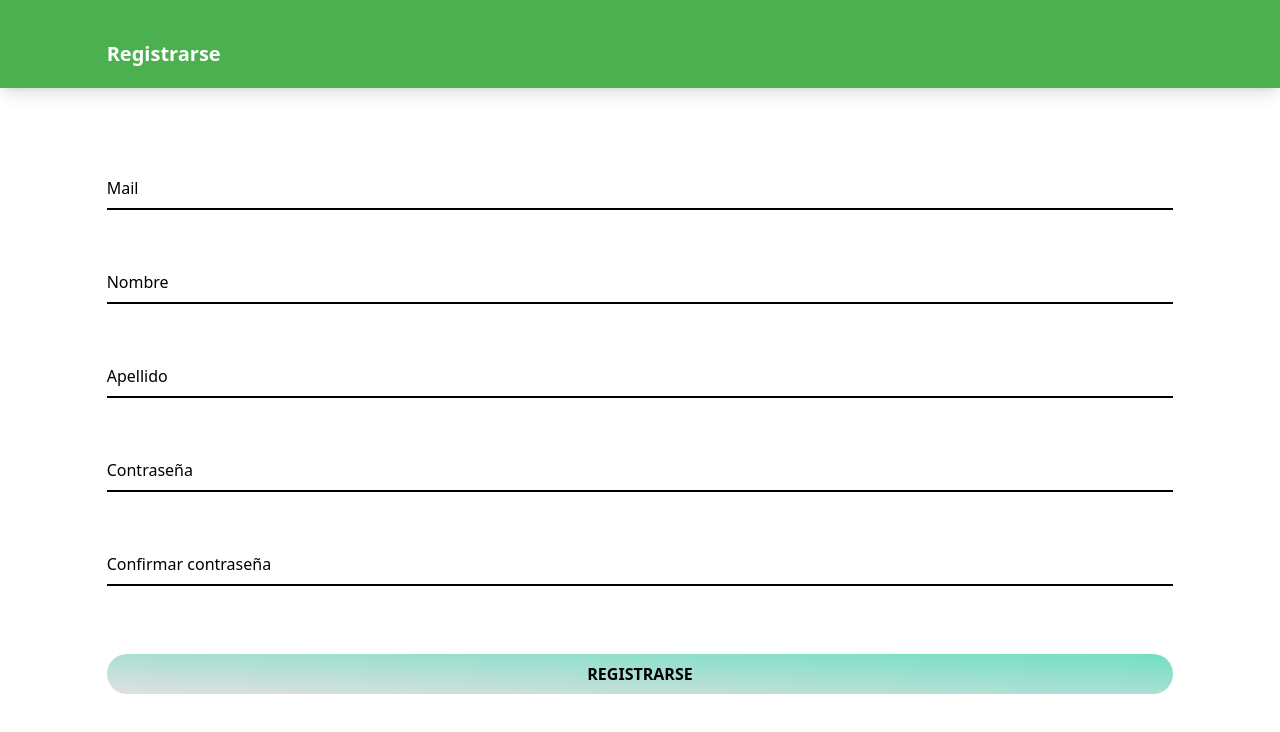
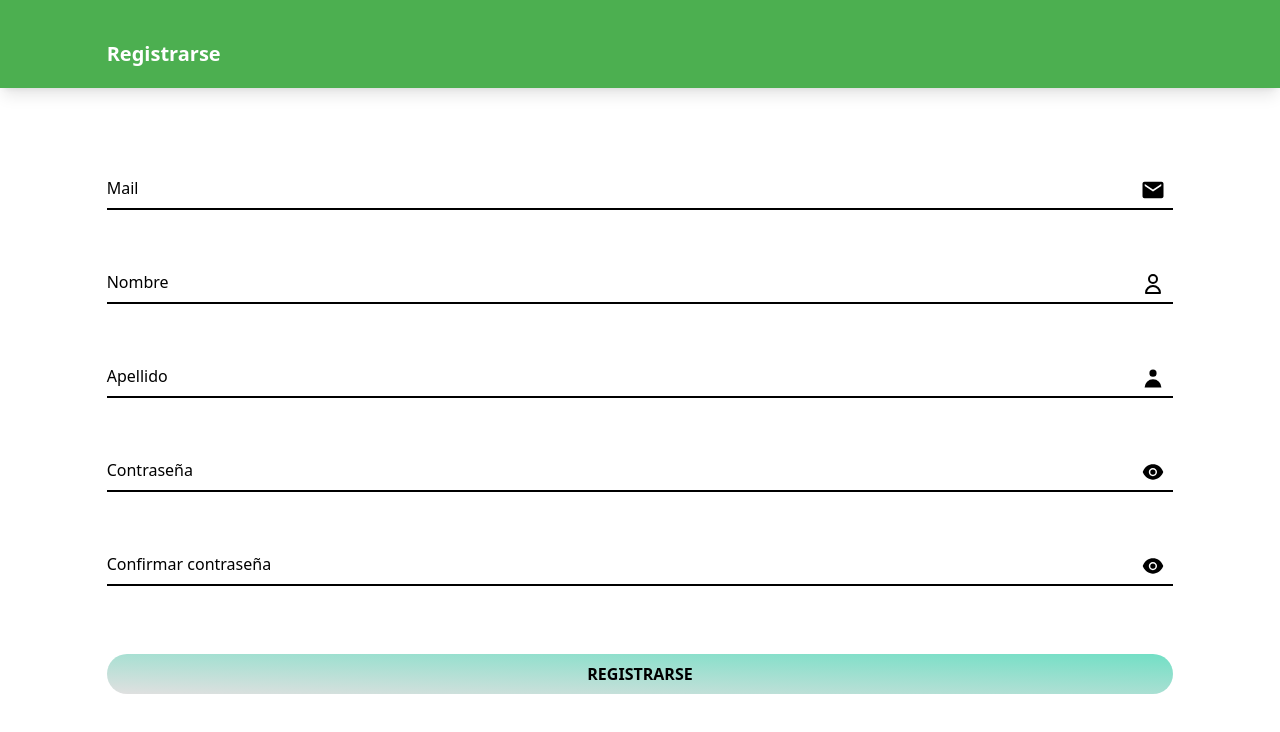
Before and after one commit to No-Country/c10-39-ft-nest-react, a React (Vite) app in the folder client/: page /register in a window 1280 px wide. Shown: the top 732 px of the page. Built offline with nearby package versions, Linux system fonts and the light colour scheme.

Commit message:
add icon in register inputs

```diff
--- a/client/src/Components/Input.tsx
+++ b/client/src/Components/Input.tsx
@@ -1,15 +1,18 @@
+import { FC } from "react";
+
 type props = {
   type: string;
   label: string;
   state: string;
   setState: (string: string) => void;
+  icon: any | undefined;
 };
 
-const Input = ({ type, label, state, setState }: props) => {
+const Input: FC<props> = ({ type, label, state, setState, icon }) => {
   const handleChange = ({ target }: { target: HTMLInputElement }) => setState(target.value);
 
   return (
-    <div className="w-10/12 flex flex-col">
+    <div className="w-10/12 flex flex-col relative">
       <label htmlFor={label} className="translate-y-10 peer-focus:tranlate-y-0">
         {label}
       </label>
@@ -20,6 +23,11 @@ const Input = ({ type, label, state, setState }: props) => {
         value={state}
         onChange={handleChange}
       />
+      {icon && (
+        <div className="[&>svg]:absolute [&>svg]:bottom-2 [&>svg]:right-2 [&>svg]:w-6 [&>svg]:h-6">
+          {icon}
+        </div>
+      )}
     </div>
   );
 };
--- a/client/src/Pages/Login.tsx
+++ b/client/src/Pages/Login.tsx
@@ -27,8 +27,8 @@ const Login: FC = () => {
         <FaBasketballBall />
       </div>
       <form onSubmit={handleSubmit} className="flex flex-col w-full items-center gap-5">
-        <Input type="mail" label="Email" state={mail} setState={setMail} />
-        <Input type="password" label="Contraseña" state={password} setState={setPassword} />
+        <Input type="mail" label="Email" state={mail} setState={setMail} icon />
+        <Input type="password" label="Contraseña" state={password} setState={setPassword} icon />
         <input
           className="mt-5 w-28 py-2 rounded-full font-bold bg-gradone"
           type="submit"
--- a/client/src/Pages/Register.tsx
+++ b/client/src/Pages/Register.tsx
@@ -3,6 +3,10 @@ import { BaseSyntheticEvent, FC, useState } from "react";
 import axios from "axios";
 
 import Input from "../Components/Input";
+
+import { IoMdMail } from "react-icons/io";
+import { HiOutlineUser, HiUser } from "react-icons/hi";
+import { AiFillEye } from "react-icons/ai";
 
 const Register: FC = () => {
   const [email, setEmail] = useState("");
@@ -33,15 +37,34 @@ const Register: FC = () => {
       </header>
       <form onSubmit={handleSubmit} className="flex flex-col w-full items-center">
         <div className="flex flex-col w-full items-center gap-5 py-12">
-          <Input type="mail" label="Mail" state={email} setState={setEmail} />
-          <Input type="text" label="Nombre" state={name} setState={setName} />
-          <Input type="text" label="Apellido" state={lastName} setState={setLastName} />
-          <Input type="password" label="Contraseña" state={password} setState={setPassword} />
+          <Input type="mail" label="Mail" state={email} setState={setEmail} icon={<IoMdMail />} />
+          <Input
+            type="text"
+            label="Nombre"
+            state={name}
+            setState={setName}
+            icon={<HiOutlineUser />}
+          />
+          <Input
+            type="text"
+            label="Apellido"
+            state={lastName}
+            setState={setLastName}
+            icon={<HiUser />}
+          />
+          <Input
+            type="password"
+            label="Contraseña"
+            state={password}
+            setState={setPassword}
+            icon={<AiFillEye />}
+          />
           <Input
             type="password"
             label="Confirmar contraseña"
             state={confirmPass}
             setState={setConfirmPass}
+            icon={<AiFillEye />}
           />
         </div>
         <input
```
